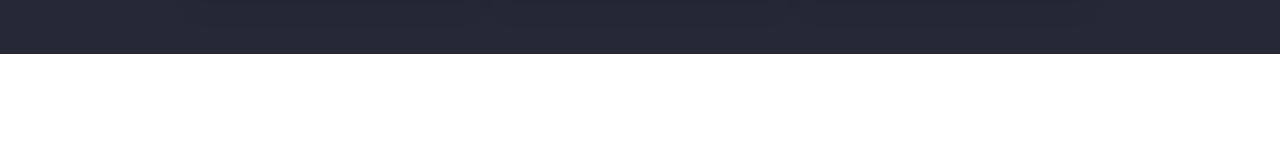
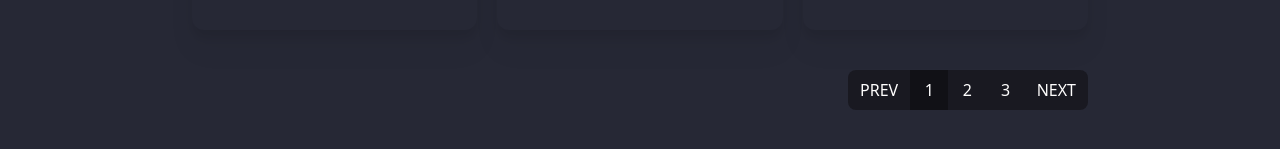
Before and after one commit to idrissruso/RusoFy, a React (Vite) app: page /products in a window 1280 px wide. Shown: the part 1605-1754 px from the top of the page. Before the commit the page ends 1659 px from the top, so only its background shows below. Built offline with nearby package versions, Linux system fonts and the light colour scheme.

Commit message:
quelques retouches for pagination

```diff
--- a/src/components/PageHeaders.jsx
+++ b/src/components/PageHeaders.jsx
@@ -1,7 +1,7 @@
 function PageHeader({ children }) {
   return (
     <div>
-      <h1 className="text-3xl text-primary-text border-b-[1.5px] py-5 border-btn-100">
+      <h1 className="text-3xl text-primary-text border-b-[1.5px] pb-7 border-btn-100 font-semibold">
         {children}
       </h1>
     </div>
--- a/src/feutures/product/SearchResult.jsx
+++ b/src/feutures/product/SearchResult.jsx
@@ -79,7 +79,7 @@ function SearchResult() {
       <Header view={view} handleView={handleView} />
       <div>
         {view === 'grid' ? (
-          <div className="grid grid-cols-1 sm:grid-cols-2 md:grid-cols-3 gap-5">
+          <div className="grid grid-cols-1 sm:grid-cols-2 lg:grid-cols-3 gap-5">
             {products.map((product) => (
               <ProductCard product={product} key={product.id} />
             ))}
--- a/src/pages/Cart.jsx
+++ b/src/pages/Cart.jsx
@@ -1,7 +1,9 @@
+import PageHeader from '../components/PageHeaders'
+
 function Cart() {
   return (
     <div>
-      <h1>Cart</h1>
+      <PageHeader>Shopping Cart</PageHeader>
     </div>
   )
 }
--- a/src/pages/Checkout.jsx
+++ b/src/pages/Checkout.jsx
@@ -1,7 +1,9 @@
+import PageHeader from '../components/PageHeaders'
+
 function Checkout() {
   return (
     <div>
-      <h1>Checkout</h1>
+      <PageHeader>Place your Order</PageHeader>
     </div>
   )
 }
--- a/src/pages/Orders.jsx
+++ b/src/pages/Orders.jsx
@@ -1,7 +1,9 @@
+import PageHeader from '../components/PageHeaders'
+
 function Orders() {
   return (
     <div>
-      <h1>Orders</h1>
+      <PageHeader>Your Orders</PageHeader>
     </div>
   )
 }
--- a/src/pages/Products.jsx
+++ b/src/pages/Products.jsx
@@ -1,11 +1,72 @@
+import { useState } from 'react'
 import SearchForm from '../feutures/product/SearchForm'
 import SearchResult from '../feutures/product/SearchResult'
 
 function Products() {
   return (
-    <div>
+    <div className="flex flex-col gap-10 select-none">
       <SearchForm />
       <SearchResult />
+      <Pagination />
+    </div>
+  )
+}
+
+function Pagination() {
+  const [page, setPage] = useState(1)
+
+  function nextPage() {
+    setPage((prev) => (prev >= 3 ? 1 : prev + 1))
+  }
+
+  function prevPage() {
+    setPage((prev) => (prev <= 1 ? 3 : prev - 1))
+  }
+
+  function changePage(value) {
+    setPage(value)
+  }
+
+  return (
+    <div className="flex w-[15rem] bg-primary-600 self-end rounded-lg text-primary-text">
+      <Page page={page} onClick={prevPage}>
+        Prev
+      </Page>
+      <Page page={page} setCurrentPage={changePage}>
+        1
+      </Page>
+      <Page page={page} setCurrentPage={changePage}>
+        2
+      </Page>
+      <Page page={page} setCurrentPage={changePage}>
+        3
+      </Page>
+      <Page page={page} onClick={nextPage}>
+        Next
+      </Page>
+    </div>
+  )
+}
+
+function Page({ children, onClick, setCurrentPage, page }) {
+  return (
+    <div
+      className={`shrink hover:bg-primary-700 flex-1 flex justify-center px-3 py-2 cursor-pointer uppercase ${
+        children === 'Prev'
+          ? 'rounded-l-lg'
+          : children === 'Next'
+          ? 'rounded-r-lg'
+          : ''
+      } ${
+        page && children && page.toString() === children.toString()
+          ? 'bg-primary-700'
+          : ''
+      } transition-all duration-300`}
+      onClick={() => {
+        onClick ? onClick() : setCurrentPage(children)
+      }}
+    >
+      {children}
     </div>
   )
 }
--- a/src/styles/index.css
+++ b/src/styles/index.css
@@ -14,6 +14,7 @@
   --primary-400: #dee5f0;
   --primary-500: #cfd8e9;
   --primary-600: #f1f7ff;
+  --primary-700: #e6edff;
   --primary-text: #021530;
   --primary-text-100: #cfd8e9;
   --secondary-100: #473aa0;
@@ -32,6 +33,7 @@
   --primary-400: #4d4d4d;
   --primary-500: #000000;
   --primary-600: #191921;
+  --primary-700: #111116;
   --primary-text: #fffefe;
   --primary-text-100: #cfd8e9;
   --secondary-100: #bf94f8;
--- a/tailwind.config.js
+++ b/tailwind.config.js
@@ -52,6 +52,7 @@ export default {
           400: 'var(--primary-400)',
           500: 'var(--primary-500)',
           600: 'var(--primary-600)',
+          700: 'var(--primary-700)',
           text: 'var(--primary-text)',
         },
         secondary: {
```
